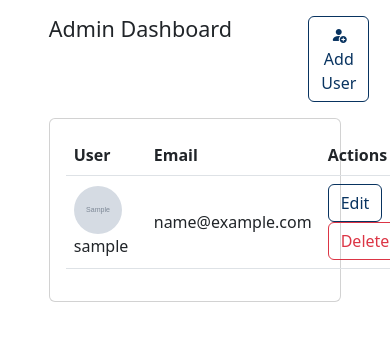
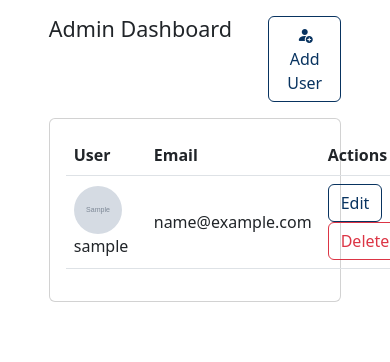
Before and after one commit to kdu2030/elder-law-answers-scraper, a Django app: template src/herndon_law_seo_helper/scraper_manager/templates/scraper_manager/admin.html in a window 390 px wide. Shown: the part 58-420 px from the top of the page. Run offline with Django 5.2, Linux system fonts and the light colour scheme; the template is opened without the code that fills it: most values are stand-ins (such as "Sample title", 1, 10 or a date in 2020); grey boxes marked "Sample" are stand-in pictures.

Commit message:
Fix Button Alignment on Small Screens

```diff
--- /dev/null
+++ b/src/herndon_law_seo_helper/scraper_manager/static/scraper_manager/styles/admin.css
@@ -0,0 +1,26 @@
+@media (max-width: 1400px) {
+    div.admin-header {
+        grid-template-columns: 75% 25%;
+
+    }
+
+    th.admin-email-column {
+        width: 50%;
+    }
+
+    div.add-user-wrapper {
+        padding-left: 0rem;
+    }
+}
+
+.admin-header {
+    grid-template-columns: 86% 14%
+}
+
+.admin-email-column {
+    width: 62%
+}
+
+.add-user-wrapper {
+    padding-left: 0.5rem;
+}
--- a/src/herndon_law_seo_helper/scraper_manager/templates/scraper_manager/admin.html
+++ b/src/herndon_law_seo_helper/scraper_manager/templates/scraper_manager/admin.html
@@ -12,13 +12,15 @@
     <script src="{% static 'scraper_manager/js/api/put-user-permissions.js' %}"></script>
     <script src="{% static 'scraper_manager/js/api/post-user.js' %}"></script>
     <script src="{% static 'scraper_manager/js/api/delete-user.js' %}"></script>
+    <link rel="stylesheet"
+          href="{% static 'scraper_manager/styles/admin.css' %}" />
 {% endblock head_content %}
 {% block content %}
     <div class="d-flex flex-column align-items-center min-vh-100 mt-3">
         <div class="w-75">
-            <div class="d-grid mb-3" style="grid-template-columns: 86% 14%">
+            <div class="d-grid mb-3 admin-header">
                 <h4>Admin Dashboard</h4>
-                <div class="ps-2">
+                <div class="add-user-wrapper">
                     <button class="btn btn-outline-primary outline-herndon-law"
                             data-bs-toggle="modal"
                             data-bs-target="#admin-edit-user-modal-0"
@@ -33,7 +35,7 @@
                         <thead>
                             <tr>
                                 <th scope="col" class="w-25">User</th>
-                                <th scope="col" style="width: 62%">Email</th>
+                                <th scope="col" class="admin-email-column">Email</th>
                                 <th scope="col">Actions</th>
                             </tr>
                         </thead>
```
